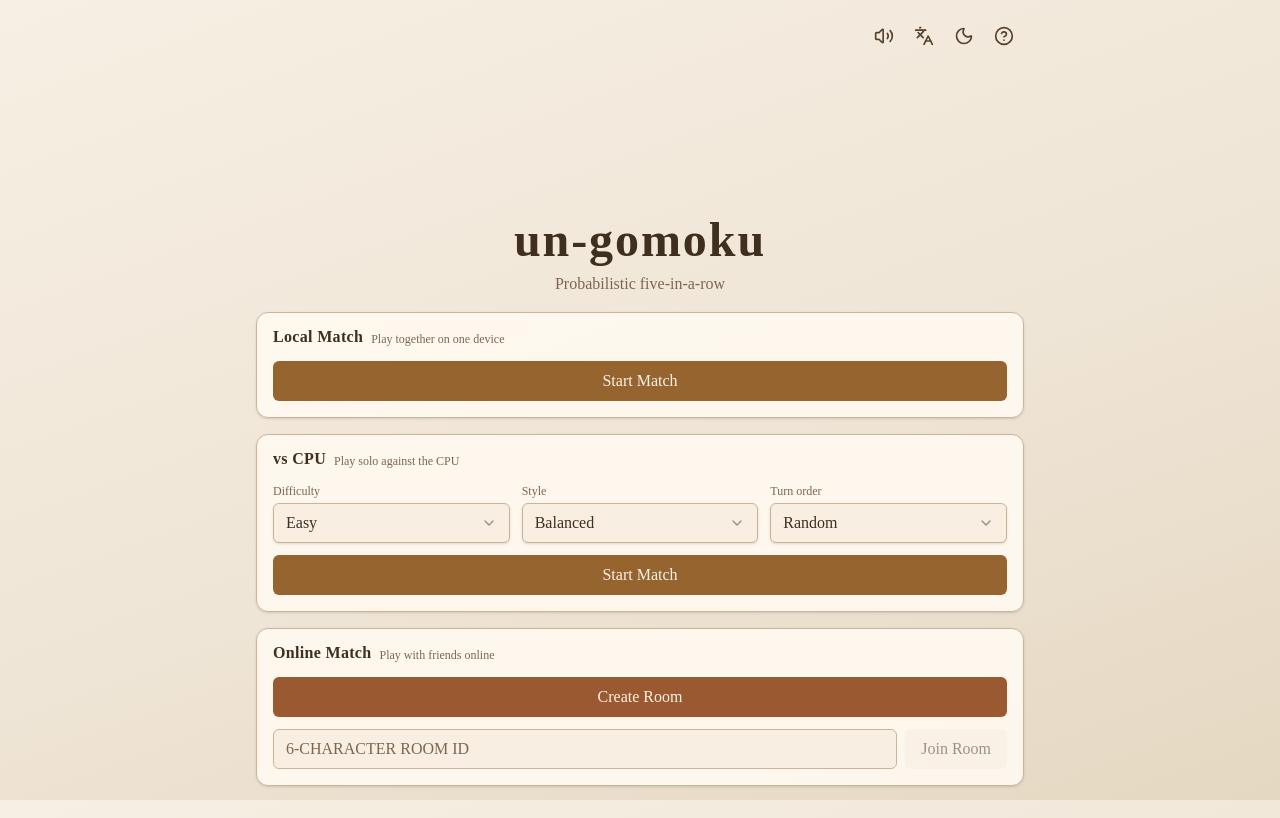
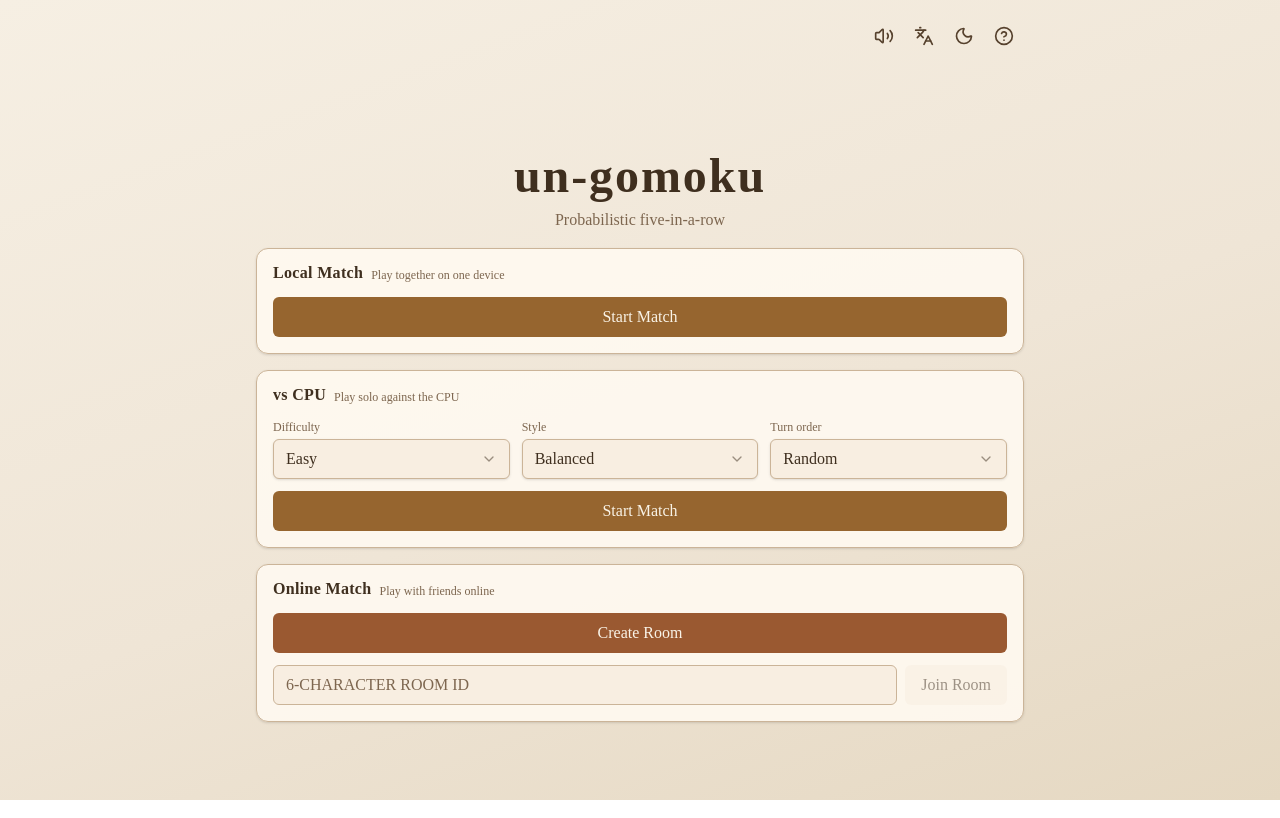
Before and after one commit to taichi-1/un-gomoku, a React (Vite) app in the folder apps/web/: page / in a window 1280 px wide. Built offline with nearby package versions, Linux system fonts and the light colour scheme; a web font is replaced by a local one; what @pkg/shared would draw is missing.

Commit message:
style: remove above title space

```diff
--- a/apps/web/src/features/title/components/title-page.tsx
+++ b/apps/web/src/features/title/components/title-page.tsx
@@ -92,10 +92,11 @@ export function TitlePage() {
 
   return (
     <main className="min-h-dvh w-full p-4">
-      <div className="mx-auto flex w-full max-w-3xl flex-col gap-36">
+      <div className="mx-auto flex w-full max-w-3xl flex-col">
         <AppHeader showBrand={false} rules={rules} />
 
-        <div className="flex flex-col gap-4 py-2 sm:py-4">
+        {/* Keep title content offset responsive; avoid fixed large top gaps on small screens. */}
+        <div className="flex flex-col gap-3 pt-[clamp(0.25rem,3vh,1.5rem)] pb-2 sm:gap-4 sm:pt-[clamp(1.5rem,12vh,9rem)] sm:pb-4">
           <section className="space-y-2 px-2 text-center">
             <h1 className="font-display text-4xl font-bold tracking-tight text-(--text-strong) sm:text-5xl">
               {t("title.heading")}
```
